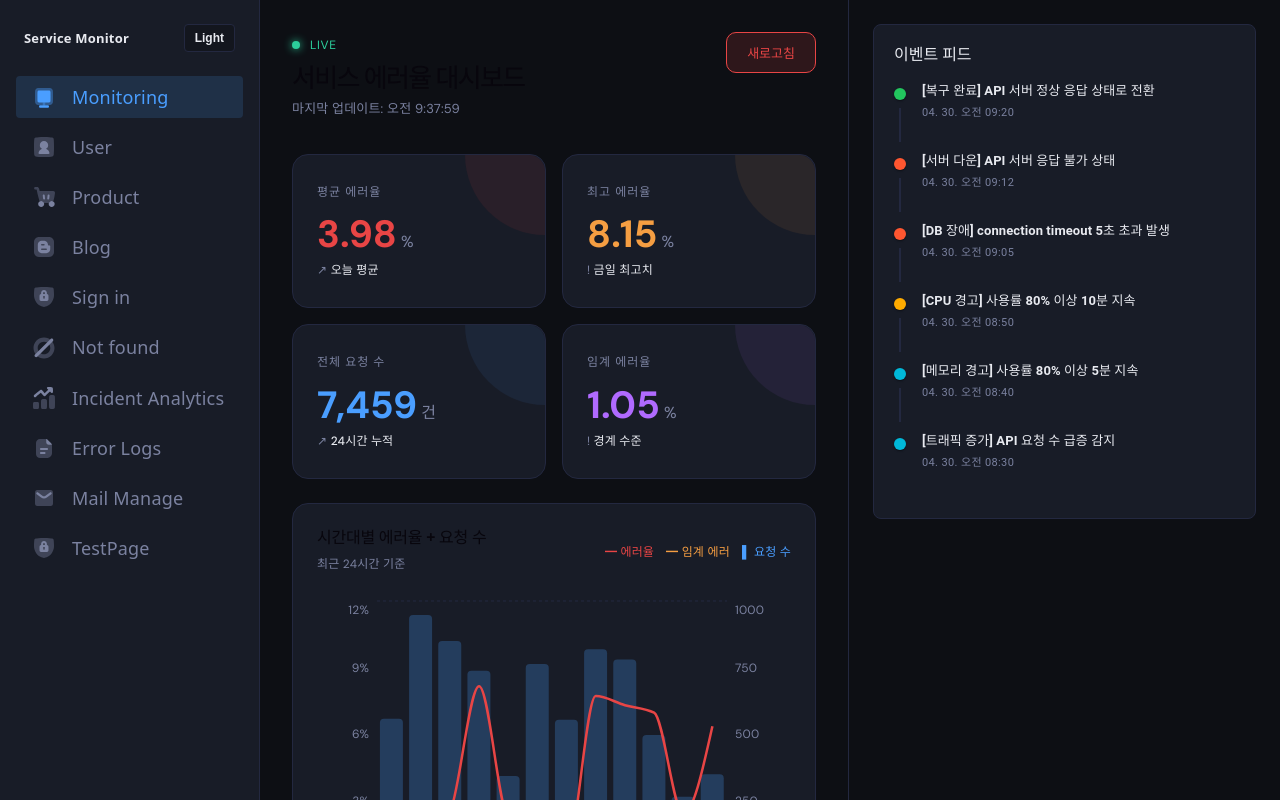
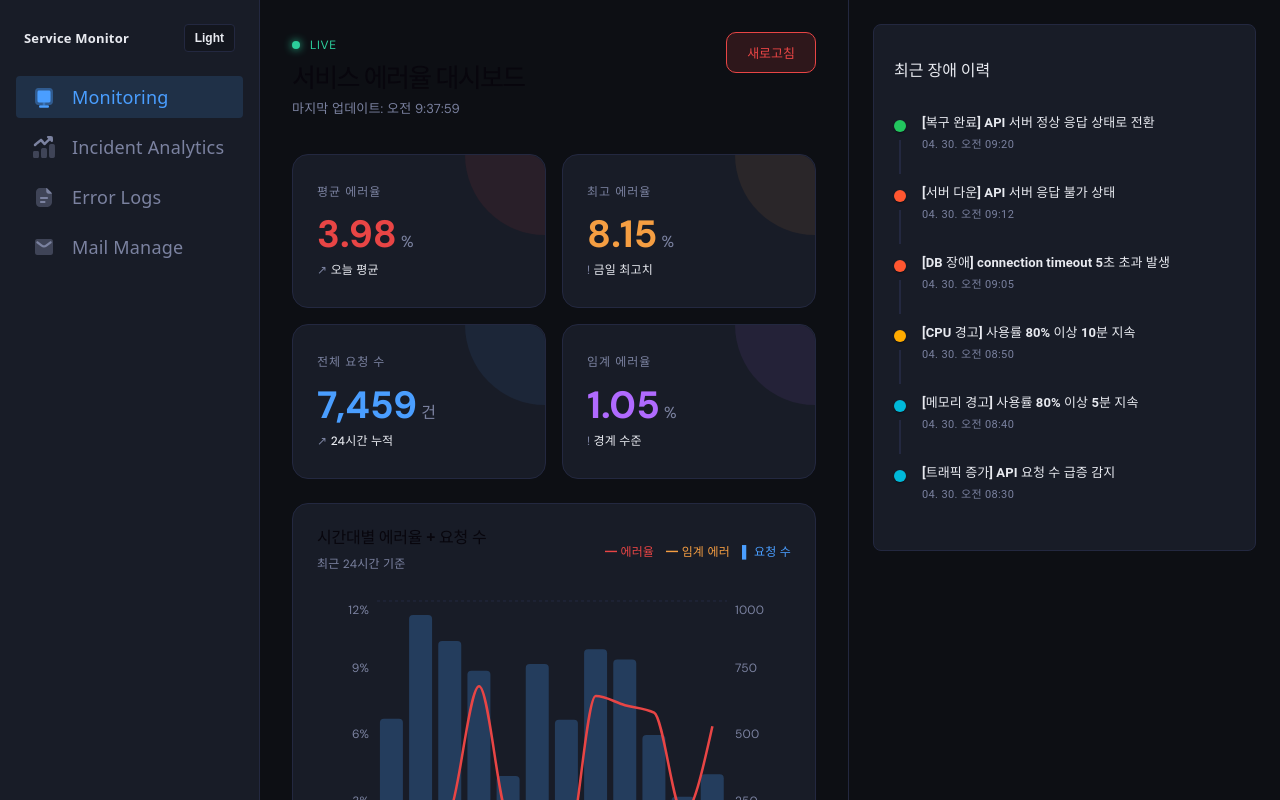
Before and after one commit to jeondaegam/service-monitor, a React (Vite) app in the folder perf-monitor-portlet/: page / in a window 1280 px wide. Shown: the top 800 px of the page. Built offline with nearby package versions, Linux system fonts and the light colour scheme.

Commit message:
미사용 메뉴 주석처리 및 장애피드 제목, 간격 조정

```diff
--- a/perf-monitor-portlet/src/App.jsx
+++ b/perf-monitor-portlet/src/App.jsx
@@ -26,12 +26,12 @@ function App() {
           <Routes>
             <Route path="/" element={<StatsDashboard />} />
             {/* <Route path="/" element={<TestPage />} /> */}
-            <Route path="/user" element={<UserPage />} />
-            <Route path="/products" element={<ProductPage />} />
+            {/* <Route path="/user" element={<UserPage />} /> */}
+            {/* <Route path="/products" element={<ProductPage />} /> */}
             <Route path="/incident-analytics" element={<IncidentAnalytics />} />
             <Route path="/error-log" element={<ErrorLogPage />} />
-            <Route path="/mail" element={<Mail />} />
-            <Route path="/test-page" element={<TestPage />} />
+            {/* <Route path="/mail" element={<Mail />} /> */}
+            {/* <Route path="/test-page" element={<TestPage />} /> */}
             <Route path="/mail-manage" element={<MailManagePage />} />
           </Routes>
         </DashboardLayout>
--- a/perf-monitor-portlet/src/layouts/nav-config-dashboard.jsx
+++ b/perf-monitor-portlet/src/layouts/nav-config-dashboard.jsx
@@ -22,35 +22,35 @@ export const navData = [
     path: "/",
     icon: icon("ic-monitoring-v3"),
   },
-  {
-    title: "User",
-    path: "/user",
-    icon: icon("ic-user"),
-  },
-  {
-    title: "Product",
-    path: "/products",
-    icon: icon("ic-cart"),
-    info:
-      // <Label color="error" variant="inverted">
-      +3,
-    // </Label>
-  },
-  {
-    title: "Blog",
-    path: "/blog",
-    icon: icon("ic-blog"),
-  },
-  {
-    title: "Sign in",
-    path: "/sign-in",
-    icon: icon("ic-lock"),
-  },
-  {
-    title: "Not found",
-    path: "/404",
-    icon: icon("ic-disabled"),
-  },
+  // {
+  //   title: "User",
+  //   path: "/user",
+  //   icon: icon("ic-user"),
+  // },
+  // {
+  //   title: "Product",
+  //   path: "/products",
+  //   icon: icon("ic-cart"),
+  //   info:
+  //     // <Label color="error" variant="inverted">
+  //     +3,
+  //   // </Label>
+  // },
+  // {
+  //   title: "Blog",
+  //   path: "/blog",
+  //   icon: icon("ic-blog"),
+  // },
+  // {
+  //   title: "Sign in",
+  //   path: "/sign-in",
+  //   icon: icon("ic-lock"),
+  // },
+  // {
+  //   title: "Not found",
+  //   path: "/404",
+  //   icon: icon("ic-disabled"),
+  // },
   {
     title: "Incident Analytics",
     path: "/incident-analytics",
@@ -66,9 +66,9 @@ export const navData = [
     path: "/mail-manage",
     icon: icon("ic-mail"),
   },
-  {
-    title: "TestPage",
-    path: "/test-page",
-    icon: icon("ic-lock"),
-  },
+  // {
+  //   title: "TestPage",
+  //   path: "/test-page",
+  //   icon: icon("ic-lock"),
+  // },
 ];
--- a/perf-monitor-portlet/src/sections/overview/analytics-order-timeline.jsx
+++ b/perf-monitor-portlet/src/sections/overview/analytics-order-timeline.jsx
@@ -73,7 +73,7 @@ function getTimelineDotColor(type) {
 }
 
 export default function OrderTimeline({
-  title = "이벤트 피드",
+  title = "최근 장애 이력",
   subheader,
   list = timelineList,
   sx,
@@ -101,7 +101,7 @@ export default function OrderTimeline({
             color: "var(--app-text)",
             fontSize: 16,
             fontWeight: 700,
-            lineHeight: 1.3,
+            lineHeight: 3.3,
           },
           "& .MuiCardHeader-subheader": {
             color: "var(--app-muted)",
```
